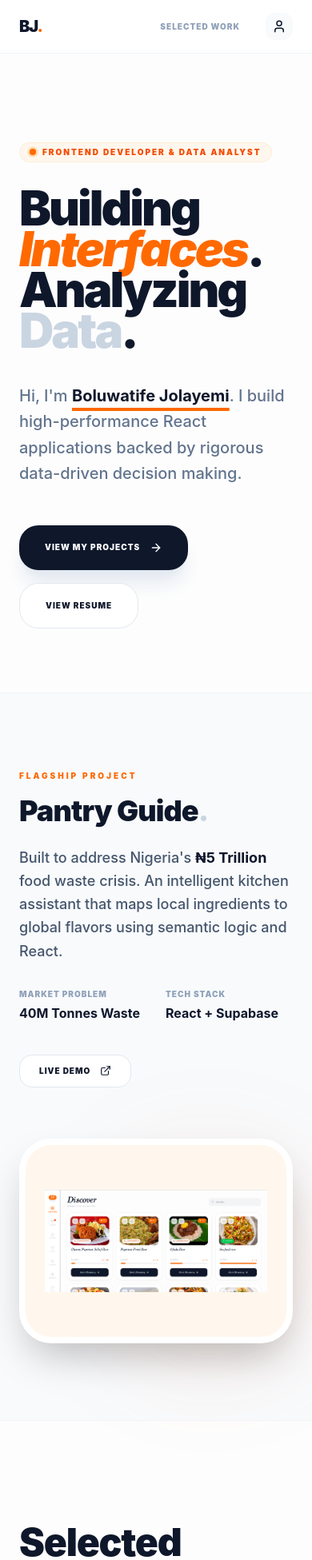
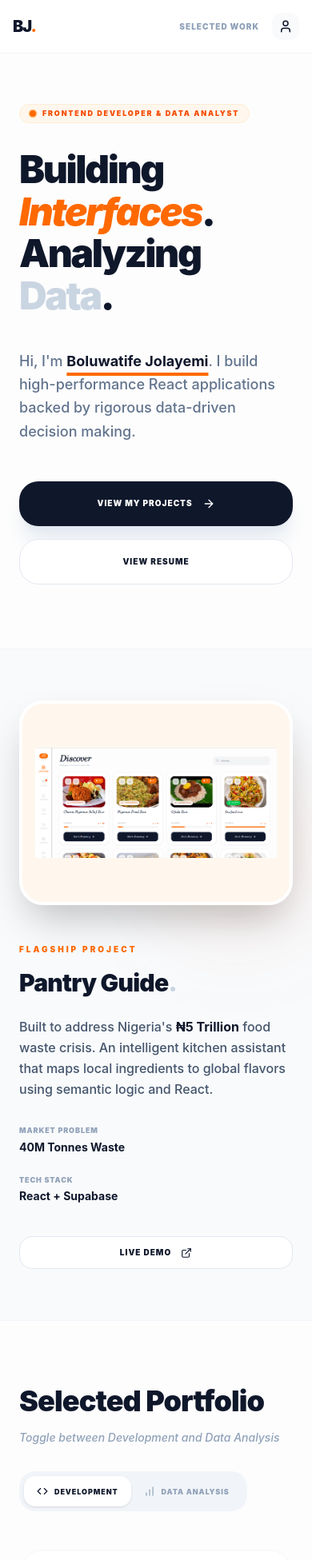
Before and after one commit to bolujolayemi-a11y/boluwatife-portfolio, a React app: page / in a window 390 px wide. Shown: the top 1951 px of the page at 80% size. Built offline with nearby package versions, Linux system fonts and the light colour scheme; the HTML template or start-up script is replaced by a standard one.

Commit message:
feat: update

```diff
--- a/src/App.jsx
+++ b/src/App.jsx
@@ -21,24 +21,24 @@ import demoMockup from './assets/demo.png';
 
 const Portfolio = () => {
   const [activeTab, setActiveTab] = useState('development');
-  const [isResumeOpen, setIsResumeOpen] = useState(false); // State to control the resume modal
+  const [isResumeOpen, setIsResumeOpen] = useState(false);
 
   return (
     <div className="min-h-screen bg-[#FDFDFD] font-sans text-slate-900 selection:bg-orange-100 selection:text-orange-900">
 
       {/* --- NAVIGATION --- */}
-      <nav className="fixed top-0 w-full z-100 bg-white/80 backdrop-blur-md border-b border-slate-100 px-6 py-4 flex justify-between items-center">
+      <nav className="fixed top-0 w-full z-100 bg-white/80 backdrop-blur-md border-b border-slate-100 px-4 md:px-6 py-4 flex justify-between items-center">
         <div className="font-black text-xl tracking-tighter">BJ<span className="text-orange-500">.</span></div>
-        <div className="flex gap-8 items-center">
+        <div className="flex gap-4 md:gap-8 items-center">
           <a href="#work" className="text-[10px] font-black uppercase tracking-widest text-slate-400 hover:text-slate-900 transition-colors">Selected Work</a>
-          <a href="https://github.com/bolujolayemi-a11y" target="_blank" className="p-2 bg-slate-50 rounded-xl hover:bg-orange-500 hover:text-white transition-all">
+          <a href="https://github.com/bolujolayemi-a11y" target="_blank" rel="noreferrer" className="p-2 bg-slate-50 rounded-xl hover:bg-orange-500 hover:text-white transition-all">
             <User size={18} />
           </a>
         </div>
       </nav>
 
       {/* --- HERO SECTION --- */}
-      <header className="px-6 md:px-20 pt-44 pb-20 max-w-7xl mx-auto">
+      <header className="px-6 md:px-20 pt-32 md:pt-44 pb-20 max-w-7xl mx-auto">
         <motion.div
           initial={{ opacity: 0, y: 20 }}
           animate={{ opacity: 1, y: 0 }}
@@ -48,27 +48,26 @@ const Portfolio = () => {
             <span className="animate-ping absolute inline-flex h-full w-full rounded-full bg-orange-400 opacity-75"></span>
             <span className="relative inline-flex rounded-full h-2 w-2 bg-orange-500"></span>
           </span>
-          <span className="text-[10px] font-black uppercase tracking-[0.2em] text-orange-600">
+          <span className="text-[9px] md:text-[10px] font-black uppercase tracking-[0.2em] text-orange-600">
             Frontend Developer & Data Analyst
           </span>
         </motion.div>
 
-        <h1 className="text-6xl md:text-9xl font-black tracking-tighter leading-[0.85] mb-10">
+        <h1 className="text-5xl md:text-7xl lg:text-9xl font-black tracking-tighter leading-[1.1] md:leading-[0.85] mb-10">
           Building <span className="text-orange-500 italic">Interfaces</span>.<br />
           Analyzing <span className="text-slate-300">Data</span>.
         </h1>
 
-        <p className="text-xl md:text-2xl text-slate-500 max-w-2xl font-medium leading-relaxed mb-12">
+        <p className="text-lg md:text-2xl text-slate-500 max-w-2xl font-medium leading-relaxed mb-12">
           Hi, I'm <span className="text-slate-900 font-bold underline decoration-orange-500 decoration-4 underline-offset-8">Boluwatife Jolayemi</span>.
           I build high-performance React applications backed by rigorous data-driven decision making.
         </p>
 
-        <div className="flex flex-wrap gap-4">
-          <a href="#work" className="px-8 py-5 bg-slate-900 text-white rounded-3xl font-black uppercase tracking-widest text-[10px] hover:bg-orange-500 transition-all flex items-center gap-3 group shadow-xl shadow-slate-200">
+        <div className="flex flex-col sm:flex-row gap-4">
+          <a href="#work" className="px-8 py-5 bg-slate-900 text-white rounded-3xl font-black uppercase tracking-widest text-[10px] hover:bg-orange-500 transition-all flex items-center justify-center gap-3 group shadow-xl shadow-slate-200">
             View My Projects
             <ArrowRight size={16} className="group-hover:translate-x-1 transition-transform" />
           </a>
-          {/* Button correctly triggers the Resume Modal */}
           <button
             onClick={() => setIsResumeOpen(true)}
             className="px-8 py-5 bg-white border border-slate-200 text-slate-900 rounded-3xl font-black uppercase tracking-widest text-[10px] hover:border-orange-500 transition-all"
@@ -79,44 +78,44 @@ const Portfolio = () => {
       </header>
 
       {/* --- CASE STUDY: PANTRY GUIDE --- */}
-      <section className="bg-slate-50 py-24 px-6 md:px-20 border-y border-slate-100">
-        <div className="max-w-7xl mx-auto grid grid-cols-1 lg:grid-cols-2 gap-16 items-center">
-          <div>
+      <section className="bg-slate-50 py-16 md:py-24 px-6 md:px-20 border-y border-slate-100">
+        <div className="max-w-7xl mx-auto grid grid-cols-1 lg:grid-cols-2 gap-12 lg:gap-16 items-center">
+          <div className="order-2 lg:order-1">
             <h2 className="text-[10px] font-black uppercase tracking-[0.3em] text-orange-500 mb-4">Flagship Project</h2>
-            <h3 className="text-4xl md:text-6xl font-black tracking-tight mb-6">Pantry Guide<span className="text-slate-300">.</span></h3>
-            <p className="text-slate-600 font-medium text-lg leading-relaxed mb-8">
+            <h3 className="text-3xl md:text-6xl font-black tracking-tight mb-6">Pantry Guide<span className="text-slate-300">.</span></h3>
+            <p className="text-slate-600 font-medium text-base md:text-lg leading-relaxed mb-8">
               Built to address Nigeria's <span className="text-slate-900 font-bold">₦5 Trillion</span> food waste crisis. An intelligent kitchen assistant that maps local ingredients to global flavors using semantic logic and React.
             </p>
-            <div className="grid grid-cols-2 gap-6 mb-10">
+            <div className="grid grid-cols-1 sm:grid-cols-2 gap-6 mb-10">
               <StatItem label="Market Problem" value="40M Tonnes Waste" />
               <StatItem label="Tech Stack" value="React + Supabase" />
             </div>
-            <a href="https://my-pantry-guide.vercel.app/" target="_blank" className="inline-flex items-center gap-3 px-6 py-3 bg-white border border-slate-200 rounded-2xl text-[10px] font-black uppercase tracking-widest hover:border-orange-500 transition-all">
+            <a href="https://my-pantry-guide.vercel.app/" target="_blank" rel="noreferrer" className="inline-flex items-center justify-center w-full sm:w-auto gap-3 px-6 py-3 bg-white border border-slate-200 rounded-2xl text-[10px] font-black uppercase tracking-widest hover:border-orange-500 transition-all">
               Live Demo <ExternalLink size={14} />
             </a>
           </div>
 
-          <div className="relative">
-             <div className="aspect-4/3 bg-orange-50 rounded-[40px] md:rounded-[60px] overflow-hidden border-8 border-white shadow-2xl relative z-10 p-6 flex items-center justify-center">
+          <div className="relative order-1 lg:order-2">
+             <div className="aspect-4/3 bg-orange-50 rounded-[30px] md:rounded-[60px] overflow-hidden border-4 md:border-8 border-white shadow-2xl relative z-10 p-4 md:p-6 flex items-center justify-center">
                 <img
                   src={demoMockup}
                   alt="Pantry Guide Mockup"
                   className="max-w-full max-h-full object-contain"
                 />
              </div>
-             <div className="absolute -bottom-6 -right-6 w-64 h-64 bg-orange-500/10 rounded-full blur-3xl z-0" />
+             <div className="absolute -bottom-6 -right-6 w-48 md:w-64 h-48 md:h-64 bg-orange-500/10 rounded-full blur-3xl z-0" />
           </div>
         </div>
       </section>
 
       {/* --- DUAL WORK GRID --- */}
-      <section id="work" className="px-6 md:px-20 py-32 max-w-7xl mx-auto">
-        <div className="flex flex-col md:flex-row md:items-end justify-between mb-16 gap-8">
+      <section id="work" className="px-6 md:px-20 py-20 md:py-32 max-w-7xl mx-auto">
+        <div className="flex flex-col md:flex-row md:items-end justify-between mb-12 md:mb-16 gap-8">
           <div>
-            <h2 className="text-5xl font-black tracking-tight mb-4">Selected Portfolio</h2>
-            <p className="text-slate-400 font-medium italic">Toggle between Front-end Development and Data Analytics</p>
+            <h2 className="text-4xl md:text-5xl font-black tracking-tight mb-4">Selected Portfolio</h2>
+            <p className="text-slate-400 font-medium italic text-sm md:text-base">Toggle between Development and Data Analysis</p>
           </div>
-          <div className="flex bg-slate-100 p-1.5 rounded-[20px] self-start">
+          <div className="flex bg-slate-100 p-1.5 rounded-[20px] self-start overflow-x-auto max-w-full">
             <TabButton active={activeTab === 'development'} onClick={() => setActiveTab('development')} label="Development" icon={<Code size={14} />} />
             <TabButton active={activeTab === 'analysis'} onClick={() => setActiveTab('analysis')} label="Data Analysis" icon={<BarChart size={14} />} />
           </div>
@@ -129,7 +128,7 @@ const Portfolio = () => {
             animate={{ opacity: 1, x: 0 }}
             exit={{ opacity: 0, x: -20 }}
             transition={{ duration: 0.3 }}
-            className="grid grid-cols-1 md:grid-cols-2 gap-8"
+            className="grid grid-cols-1 md:grid-cols-2 gap-6 md:gap-8"
           >
             {activeTab === 'development' ? (
               <>
@@ -151,9 +150,10 @@ const Portfolio = () => {
               <>
                 <ProjectCard
                   title="Retail Sales Dashboard"
-                  desc="Mapping 10k+ transactions to identify supply chain gaps and seasonal trends."
-                  tags={['Power BI', 'SQL', 'Data Viz']}
+                  desc="Analyzing 1,000+ transactions to identify supply chain gaps and seasonal purchasing trends."
+                  tags={['Streamlit', 'Python', 'Data Viz']}
                   icon={<PieChart />}
+                  link="https://retail-performance-dashboard.streamlit.app/"
                 />
                 <ProjectCard
                   title="Economic Waste Study"
@@ -168,26 +168,25 @@ const Portfolio = () => {
       </section>
 
       {/* --- FOOTER --- */}
-      <footer className="bg-slate-900 text-white py-32 px-6 md:px-20 text-center">
+      <footer className="bg-slate-900 text-white py-20 md:py-32 px-6 md:px-20 text-center">
         <div className="max-w-4xl mx-auto">
-          <h2 className="text-4xl md:text-7xl font-black tracking-tighter mb-12">
+          <h2 className="text-3xl md:text-7xl font-black tracking-tighter mb-12">
             Let's build the <span className="text-orange-500">future</span> of the Nigerian tech ecosystem.
           </h2>
-          <div className="flex flex-col md:flex-row items-center justify-center gap-10">
-             <a href="mailto:boluwatifejolayemi@gmail.com" className="text-xs font-black uppercase tracking-[0.4em] flex items-center gap-3 hover:text-orange-500 transition-colors">
+          <div className="flex flex-col md:flex-row items-center justify-center gap-6 md:gap-10">
+             <a href="mailto:boluwatifejolayemi@gmail.com" className="text-[10px] md:text-xs font-black uppercase tracking-[0.4em] flex items-center gap-3 hover:text-orange-500 transition-colors">
                <Globe size={16} /> Lagos, Nigeria
              </a>
-             <a href="https://linkedin.com/in/boluwatife-jolayemi-195593218" className="text-xs font-black uppercase tracking-[0.4em] flex items-center gap-3 hover:text-orange-500 transition-colors">
+             <a href="https://linkedin.com/in/boluwatife-jolayemi-195593218" target="_blank" rel="noreferrer" className="text-[10px] md:text-xs font-black uppercase tracking-[0.4em] flex items-center gap-3 hover:text-orange-500 transition-colors">
                <User size={16} /> Contact Me
              </a>
           </div>
-          <div className="mt-24 pt-12 border-t border-white/5 text-[9px] font-black uppercase tracking-[0.5em] text-white/30">
+          <div className="mt-16 md:mt-24 pt-12 border-t border-white/5 text-[9px] font-black uppercase tracking-[0.5em] text-white/30">
             Coded with 🧡 by Jolayemi Boluwatife • 2026.1.0
           </div>
         </div>
       </footer>
 
-      {/* Resume Modal Component */}
       <Resume isOpen={isResumeOpen} onClose={() => setIsResumeOpen(false)} />
     </div>
   );
@@ -195,36 +194,36 @@ const Portfolio = () => {
 
 const StatItem = ({ label, value }) => (
   <div>
-    <p className="text-[10px] font-black uppercase tracking-widest text-slate-400 mb-1">{label}</p>
-    <p className="font-bold text-slate-900">{value}</p>
+    <p className="text-[9px] md:text-[10px] font-black uppercase tracking-widest text-slate-400 mb-1">{label}</p>
+    <p className="font-bold text-slate-900 text-sm md:text-base">{value}</p>
   </div>
 );
 
 const TabButton = ({ active, onClick, label, icon }) => (
   <button
     onClick={onClick}
-    className={`flex items-center gap-2 px-8 py-3 rounded-[14px] text-[10px] font-black uppercase tracking-widest transition-all ${active ? 'bg-white text-slate-900 shadow-sm' : 'text-slate-400 hover:text-slate-600'}`}
+    className={`flex items-center gap-2 px-4 md:px-8 py-3 rounded-[14px] text-[9px] md:text-[10px] font-black uppercase tracking-widest transition-all whitespace-nowrap ${active ? 'bg-white text-slate-900 shadow-sm' : 'text-slate-400 hover:text-slate-600'}`}
   >
     {icon} {label}
   </button>
 );
 
 const ProjectCard = ({ title, desc, tags, icon, link }) => (
-  <div className="group p-10 bg-white border border-slate-100 rounded-[50px] hover:border-orange-200 transition-all hover:shadow-2xl hover:shadow-orange-500/5 relative overflow-hidden flex flex-col justify-between h-full">
+  <div className="group p-6 md:p-10 bg-white border border-slate-100 rounded-[30px] md:rounded-[50px] hover:border-orange-200 transition-all hover:shadow-2xl hover:shadow-orange-500/5 relative overflow-hidden flex flex-col justify-between h-full">
     <div>
-      <div className="w-14 h-14 bg-slate-50 rounded-2xl flex items-center justify-center text-slate-400 mb-8 group-hover:bg-orange-500 group-hover:text-white transition-all">
+      <div className="w-12 h-12 md:w-14 md:h-14 bg-slate-50 rounded-2xl flex items-center justify-center text-slate-400 mb-6 md:mb-8 group-hover:bg-orange-500 group-hover:text-white transition-all">
         {icon}
       </div>
-      <div className="flex gap-2 mb-4">
+      <div className="flex flex-wrap gap-2 mb-4">
         {tags.map(tag => (
-          <span key={tag} className="text-[9px] font-black uppercase tracking-widest text-slate-300 px-3 py-1 border border-slate-100 rounded-full">{tag}</span>
+          <span key={tag} className="text-[8px] md:text-[9px] font-black uppercase tracking-widest text-slate-300 px-3 py-1 border border-slate-100 rounded-full">{tag}</span>
         ))}
       </div>
-      <h4 className="text-2xl font-black tracking-tight mb-3 text-slate-900">{title}</h4>
-      <p className="text-slate-500 font-medium leading-relaxed mb-6">{desc}</p>
+      <h4 className="text-xl md:text-2xl font-black tracking-tight mb-3 text-slate-900">{title}</h4>
+      <p className="text-slate-500 font-medium leading-relaxed mb-6 text-sm md:text-base">{desc}</p>
     </div>
     {link && (
-      <a href={link} target="_blank" rel="noreferrer" className="inline-flex items-center gap-2 text-xs font-black uppercase tracking-widest text-orange-600 hover:text-orange-700 transition-colors">
+      <a href={link} target="_blank" rel="noreferrer" className="inline-flex items-center gap-2 text-[10px] font-black uppercase tracking-widest text-orange-600 hover:text-orange-700 transition-colors">
         Live Link <ExternalLink size={14} />
       </a>
     )}
--- a/src/components/Resume.jsx
+++ b/src/components/Resume.jsx
@@ -89,8 +89,9 @@ const Resume = ({ isOpen, onClose }) => {
                   <h4 className="text-xl font-black text-slate-900">Retail Sales Dashboard</h4>
                   <p className="text-[10px] font-black text-orange-500 uppercase tracking-widest mb-4">Data Analyst</p>
                   <ul className="text-slate-600 text-sm space-y-2 font-medium">
-                    <li>• Processed and cleaned 10k+ transactions using Python and SQL.</li>
-                    <li>• Built Power BI dashboard to visualize supply chain gaps and trends.</li>
+                    <li>• Processed and cleaned 1,000+ retail transactions using Python and Pandas for high-fidelity analysis.</li>
+                    <li>• Engineered an interactive Streamlit dashboard to visualize supply chain gaps and seasonal trends.</li>
+                    <li>• Identified key performance indicators (KPIs) to provide actionable insights for inventory optimization.</li>
                   </ul>
                 </div>
               </div>
```
